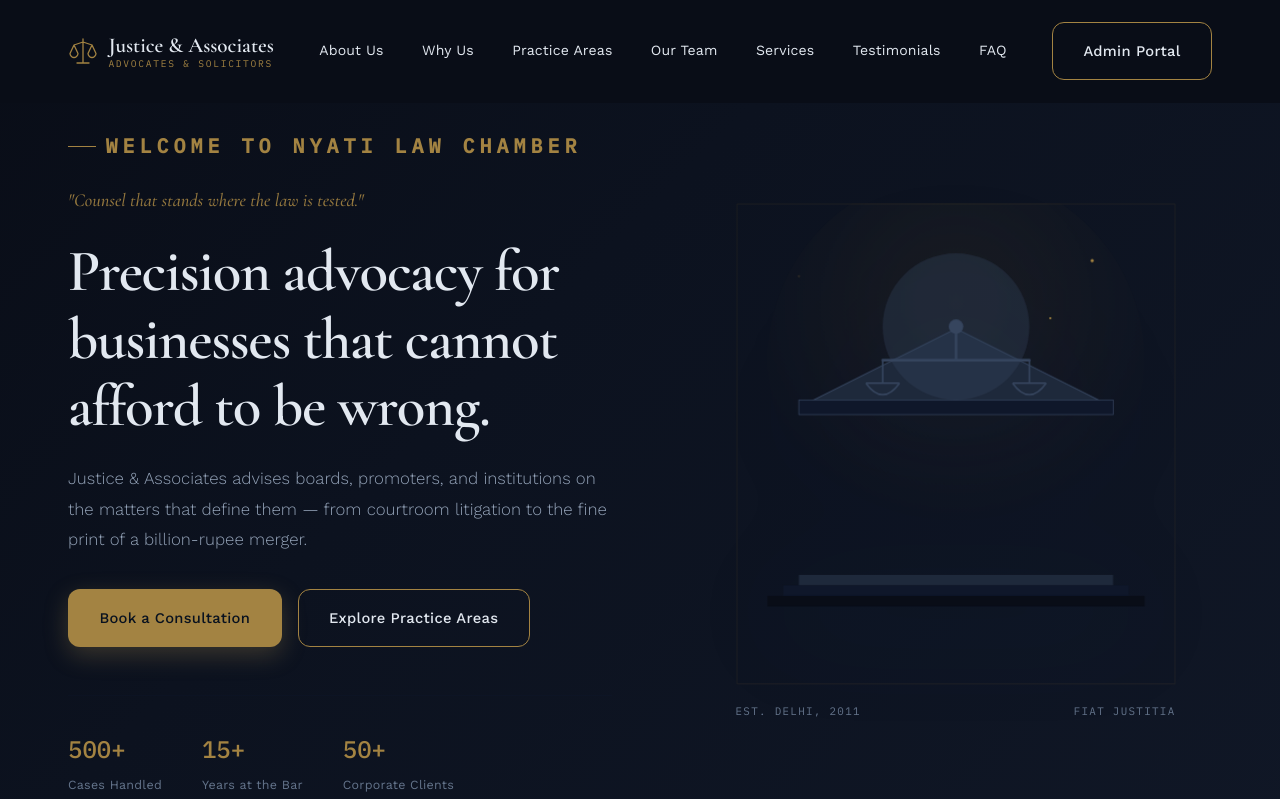
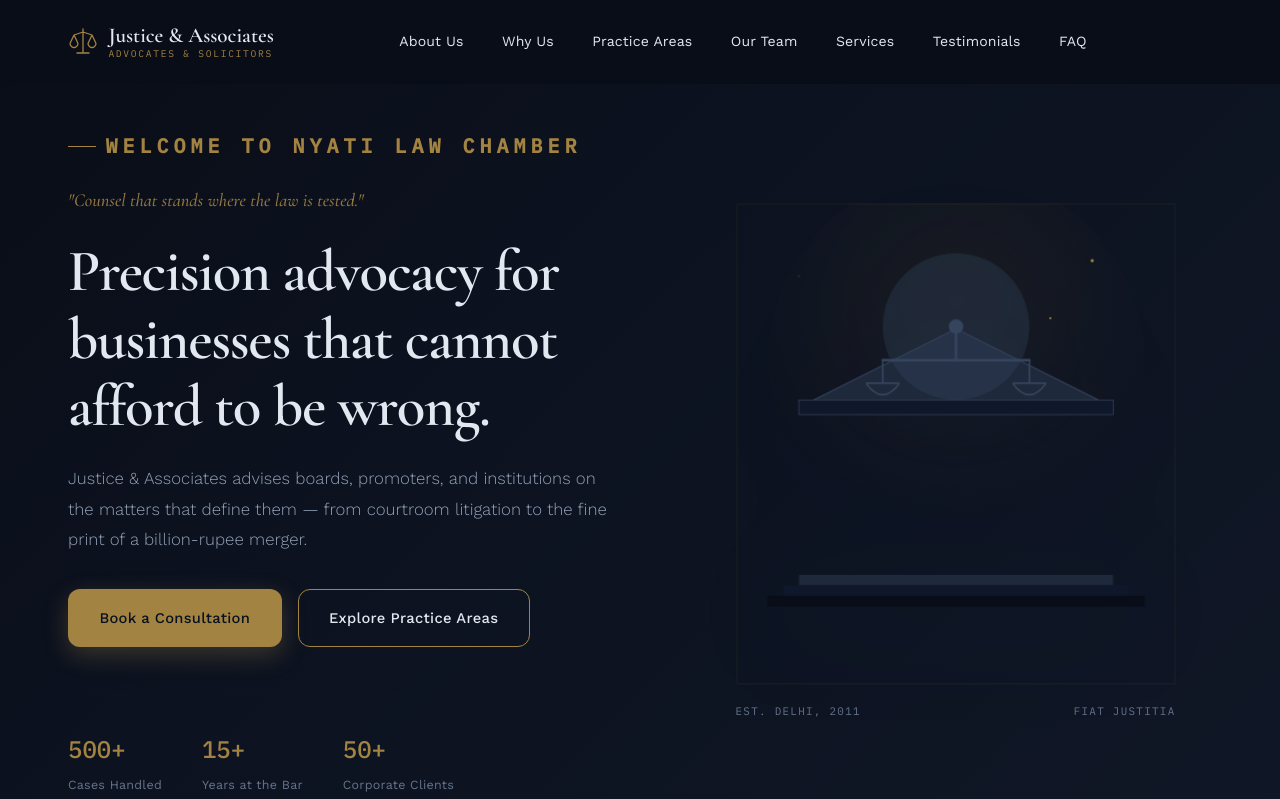
Before and after one commit to lawfirm-delhi/Lawfirm-Website, a React (Vite) app in the folder frontend/: page / in a window 1280 px wide. Shown: the top 799 px of the page. Built offline with nearby package versions, Linux system fonts and the light colour scheme; no server answers.

Commit message:
style: remove admin portal button from navbar for obscurity

```diff
--- a/frontend/src/App.jsx
+++ b/frontend/src/App.jsx
@@ -108,15 +108,9 @@ function Layout({ children }) {
               <Link to="/testimonials" onClick={() => setMenuOpen(false)}>Testimonials</Link>
               <Link to="/faq" onClick={() => setMenuOpen(false)}>FAQ</Link>
             </div>
-            <div className="mobile-auth-nav">
-              <Link to="/admin" className="btn btn-ghost" onClick={() => setMenuOpen(false)}>Admin Portal</Link>
-            </div>
           </div>
 
           <div className="nav-actions">
-            <div className="desktop-auth-nav">
-              <Link to="/admin" className="btn btn-ghost" onClick={() => setMenuOpen(false)}>Admin Portal</Link>
-            </div>
             <button className={`nav-toggle ${menuOpen ? 'is-active' : ''}`} aria-expanded={menuOpen} onClick={() => { setMenuOpen(!menuOpen); }} aria-label="Open menu">
               <span></span><span></span><span></span>
             </button>
```
